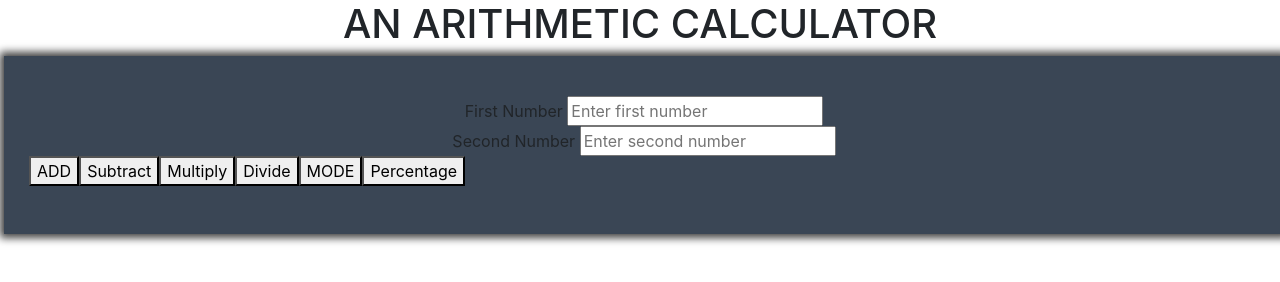
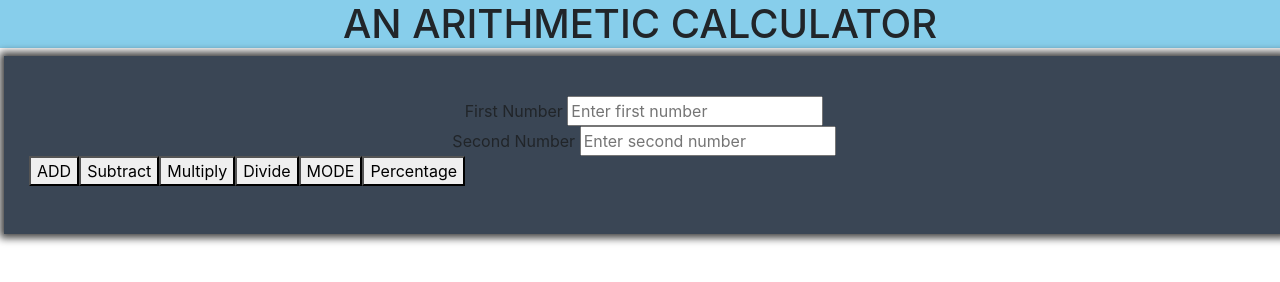
Before and after one commit to oyebojnr/arithmetic-calculator.html, a plain HTML site: page index.html in a window 1280 px wide. Drawn offline with Linux system fonts and the light colour scheme.

Commit message:
successfully made styles

```diff
--- a/css/styles.css
+++ b/css/styles.css
@@ -30,4 +30,6 @@ input[type="text"]:disabled {
 
 h1 {
     text-align: center;
+    text-decoration-color: rgba(0, 0, 0, 0.75);
+    background-color: skyblue;
 }
```
